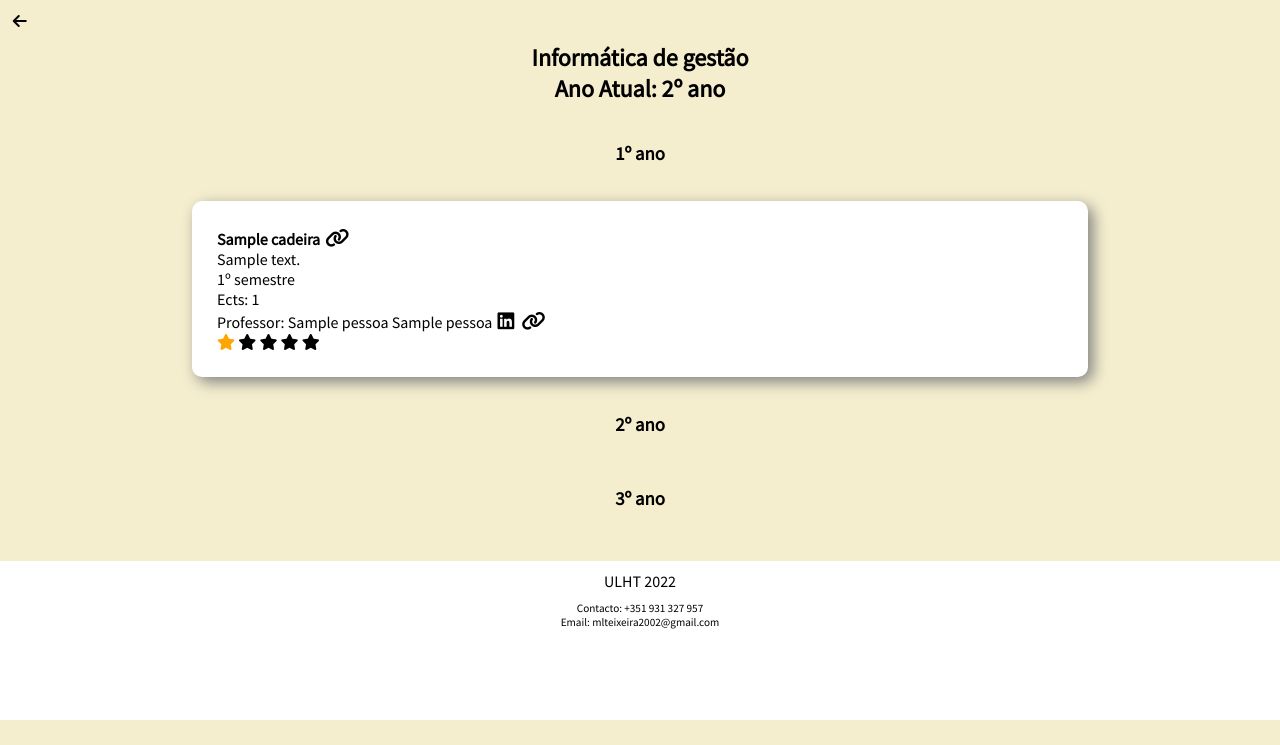
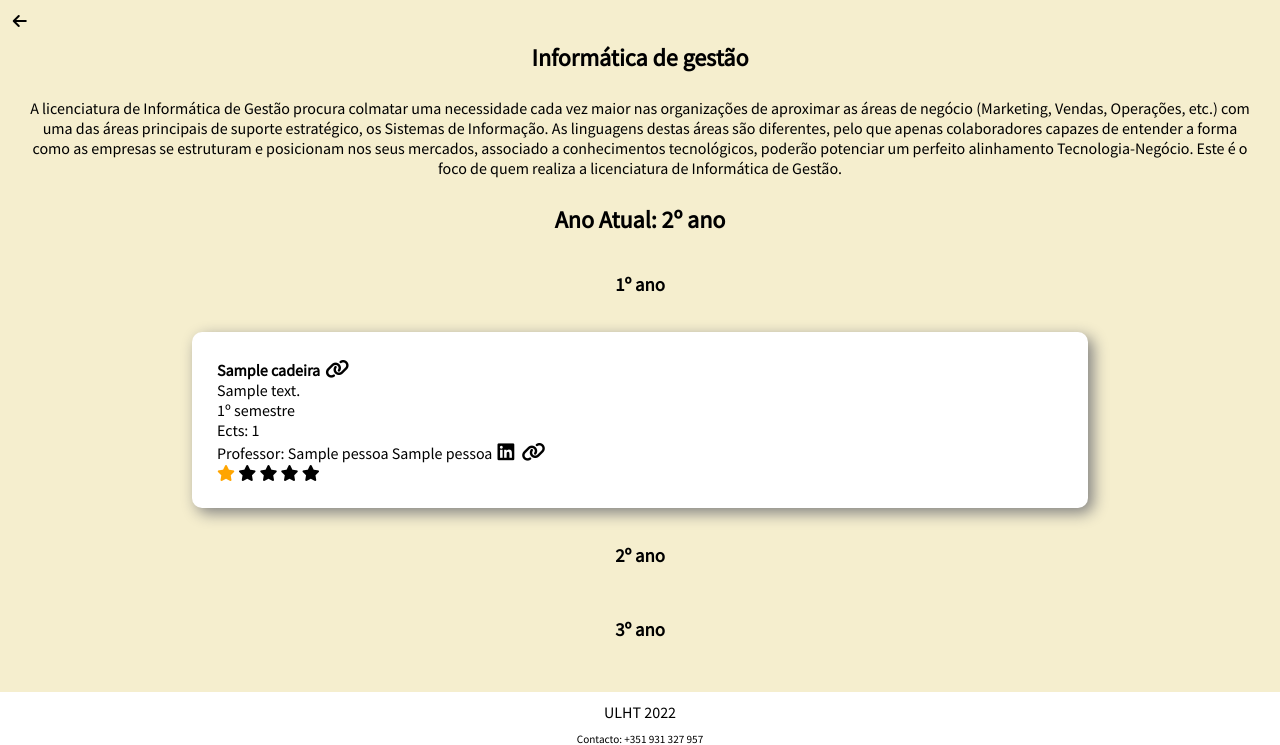
Before and after one commit to Martimlt/Portfoliopw, a Django app: page /curso in a window 1280 px wide. Shown: the part 80-825 px from the top of the page. Before the commit the page ends 800 px from the top, so only its background shows below. Run offline with Django 4.2, Linux system fonts and the light colour scheme; tables that the repository leaves empty hold one stand-in row (values such as "Sample post"); parts of the project's set-up code (start-up, migrations or seed data) failed here and were passed over; some libraries are stand-ins or nearby versions.

Commit message:
Alterações

```diff
--- a/portfolio/static/portfolio/css/estilos.css
+++ b/portfolio/static/portfolio/css/estilos.css
@@ -190,6 +190,10 @@ main {
 .paddingcurso{
     padding-top: 3vw;
     text-align: center;
+}
+
+.paddingInitialTextCurso{
+    padding: 2vw;
 }
 
 .paddingcursotext{
--- a/portfolio/templates/portfolio/curso.html
+++ b/portfolio/templates/portfolio/curso.html
@@ -5,6 +5,16 @@
 ></a>
 <div class="centerTitlescurso">
   <h2>Informática de gestão</h2>
+    <p class="paddingInitialTextCurso">A licenciatura de Informática de Gestão procura colmatar uma
+        necessidade cada vez maior nas organizações de aproximar as
+        áreas de negócio (Marketing, Vendas, Operações, etc.) com uma
+        das áreas principais de suporte estratégico, os Sistemas de
+        Informação. As linguagens destas áreas são diferentes, pelo que
+        apenas colaboradores capazes de entender a forma como as empresas
+        se estruturam e posicionam nos seus mercados, associado a
+        conhecimentos tecnológicos, poderão potenciar um perfeito
+        alinhamento Tecnologia-Negócio. Este é o foco de quem realiza
+        a licenciatura de Informática de Gestão.</p>
   <h2>Ano Atual: 2º ano</h2>
 </div>
 <h3 class="paddingcurso">1º ano</h3>
@@ -69,13 +79,20 @@
 <div class="container">
   {% for cadeira in cadeiras %} {% if cadeira.ano == 3 %}
   <div>
-    <b>{{ cadeira.nome }}</b>
+    <b>{{ cadeira.nome }} <a href={{ cadeira.linklusofona }} target="_blank"
+        ><i class="fa-solid fa-link button1"></i></a></b>
     <p>{{ cadeira.descricao }}</p>
     <p>{{ cadeira.semestre }}º semestre</p>
     <p>Ects: {{ cadeira.ects }}</p>
-    <p>Professor: {{ cadeira.professor.first }}</p>
-    {% if not cadeira.professor.first == cadeira %}
-    <p>Professor auxiliar: {{ cadeira }}</p>
+    <p>Professor: {{ cadeira.professor.primeiroNome }} {{ cadeira.professor.ultimoNome }} <a href={{ cadeira.professor.linkedin }} target="_blank"
+        ><i class="fa-brands fa-linkedin button1"></i
+      ></a> <a href={{ cadeira.professor.outroLink }} target="_blank"
+        ><i class="fa-solid fa-link button1"></i></a></p>
+    {% if not cadeira.professor.linkedin == cadeira.professorAuxiliar.linkedin %}
+    <p>Professor: {{ cadeira.professorAuxiliar.primeiroNome }} {{ cadeira.professorAuxiliar.ultimoNome }} <a href={{ cadeira.professorAuxiliar.linkedin }} target="_blank"
+        ><i class="fa-brands fa-linkedin button1"></i
+      ></a> <a href={{ cadeira.professorAuxiliar.outroLink }} target="_blank"
+        ><i class="fa-solid fa-link button1"></i></a></p>
     {% endif %}
     {% for x in range %}
         {% if x <= cadeira.ranking %}
```
